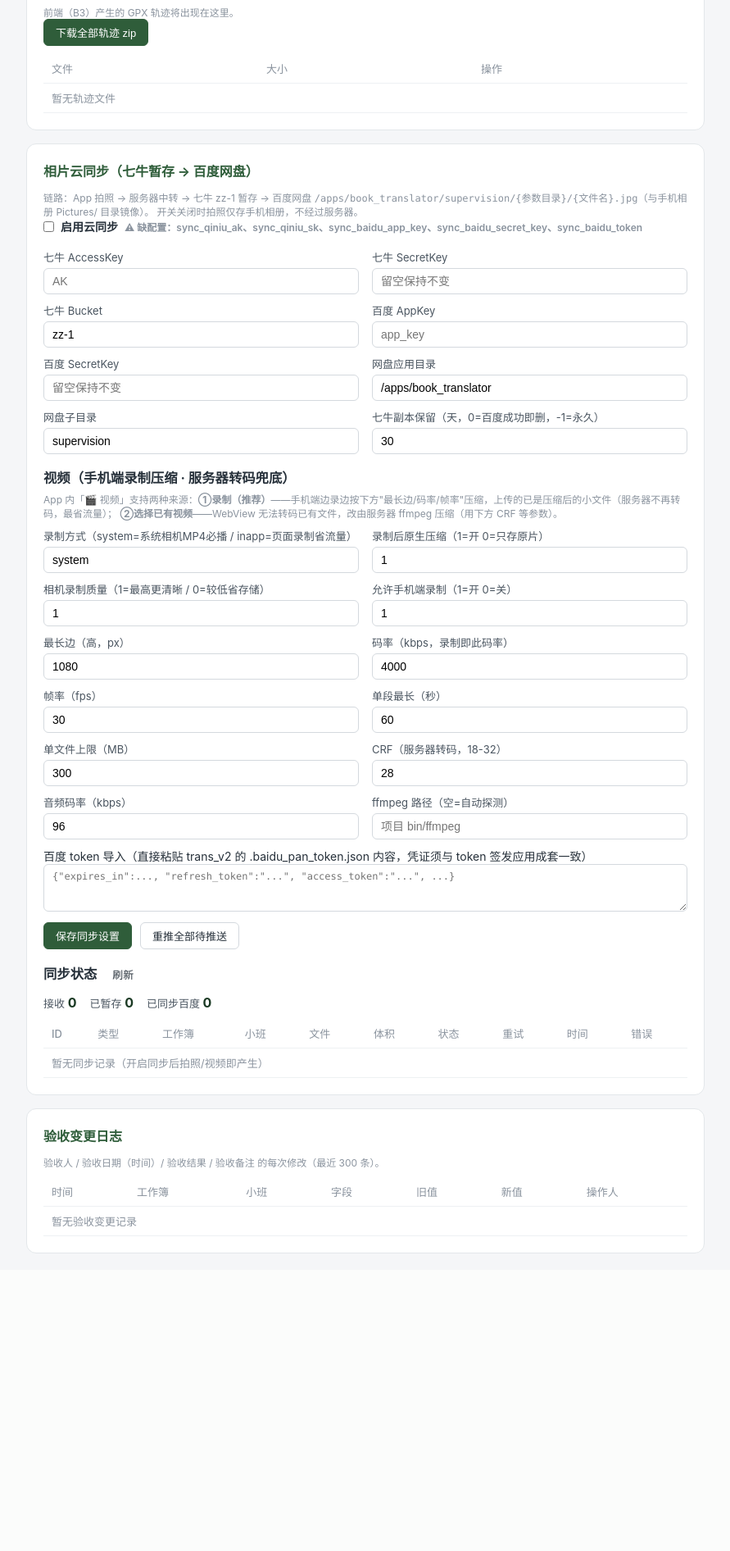
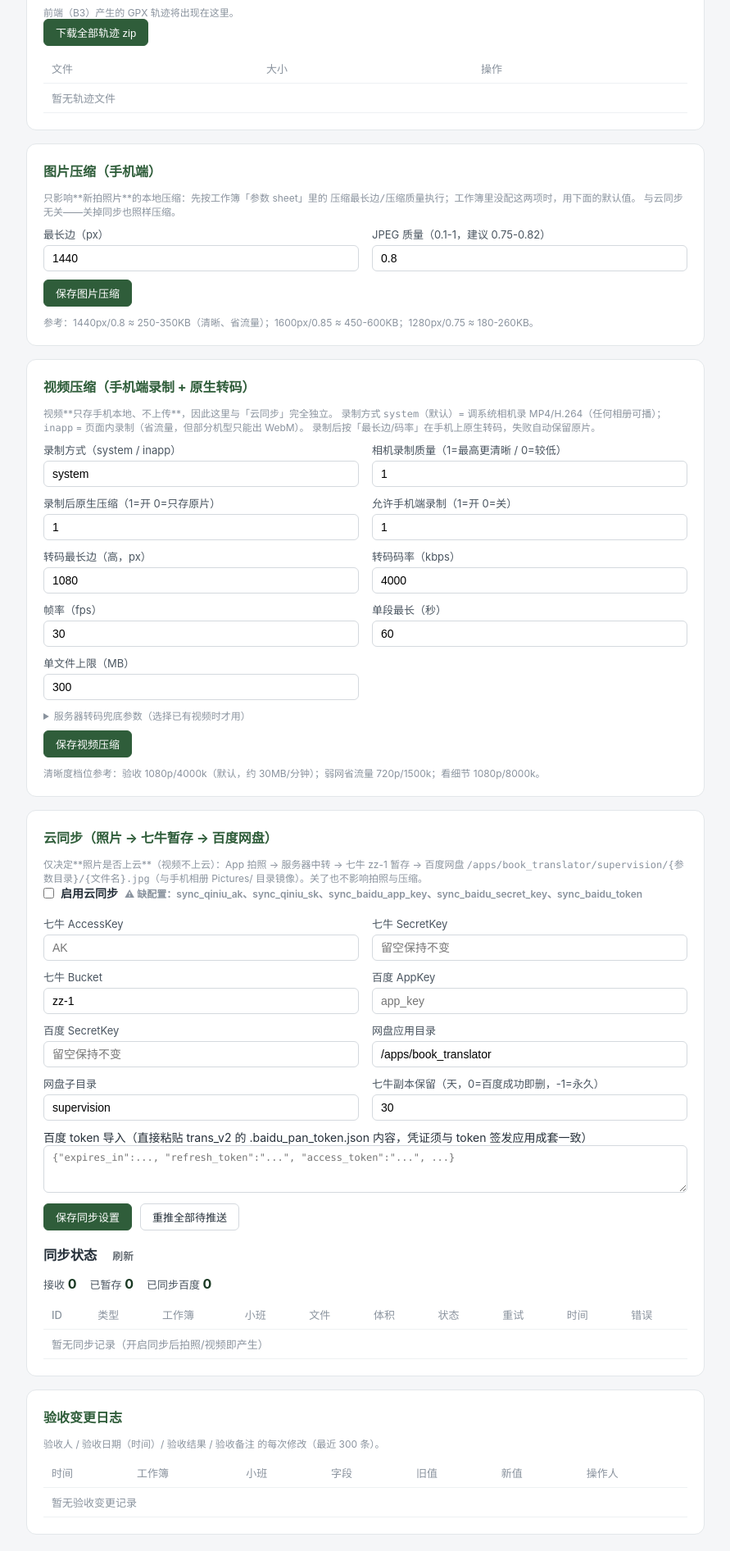
Before and after one commit to sux789/hqz-supervision, a Flask app: page /admin in a window 1280 px wide. Shown: the part 348-2240 px from the top of the page at 82% size, without its empty margins (194-1085 px from the left). Before the commit the page ends 1877 px from the top, so only its background shows below. Run offline with Flask 3, Linux system fonts and the light colour scheme; the visitor is signed in with stand-in values (Sample User, id 1); data comes from the database, SQL or seed files in the repository; data that the repository does not hold is empty.

Commit message:
v0.16 压缩与同步解耦（C10）：后台拆三块各自保存——图片压缩（新增服务器级默认 photo_max_side/photo_quality，优先级 参数sheet→后台默认→内置兜底）/ 视频压缩（录制方式·质量·转码·分辨率·码率·帧率·时长）/ 云同步（照片上云）；新增 /api/compress/params（photo+video），旧 /api/video/params 兼容保留；详情页显示生效压缩参数

```diff
--- a/main.py
+++ b/main.py
@@ -97,7 +97,7 @@ def init_db():
             'INSERT INTO users VALUES(?,?,?)',
             ('雷华雄', hashlib.sha256('lhx123'.encode()).hexdigest(), 'admin'))
     # settings 非密钥默认值预置（真实 AK/SK / 百度凭证由一次性脚本写入，不进代码）
-    for k, v in {**sync_cloud.SYNC_DEFAULTS, **sync_cloud.VIDEO_DEFAULTS}.items():
+    for k, v in {**sync_cloud.SYNC_DEFAULTS, **sync_cloud.VIDEO_DEFAULTS, **sync_cloud.PHOTO_DEFAULTS}.items():
         con.execute('INSERT OR IGNORE INTO settings(key, value) VALUES(?,?)', (k, v))
     con.commit()
     con.close()
@@ -602,27 +602,57 @@ def _process_video(pid: int, skip_compress: bool = False) -> None:
         con.close()
 
 
+def _num(d, k, default, cast=float):
+    try:
+        return cast(d.get(k) or default)
+    except (ValueError, TypeError):
+        return default
+
+
+def _video_params(s: dict) -> dict:
+    return {
+        'rec': s.get('video_phone_rec', '1'),
+        'rec_mode': (s.get('video_rec_mode') or 'system'),
+        'transcode': (s.get('video_transcode') or '1'),
+        'cam_quality': _num(s, 'video_cam_quality', 1, int),
+        'max_height': _num(s, 'video_max_height', 1080, int),
+        'bitrate_k': _num(s, 'video_maxrate_k', 4000, int),
+        'fps': _num(s, 'video_fps', 30, int),
+        'max_seconds': _num(s, 'video_max_seconds', 60, int),
+        'max_mb': _num(s, 'video_max_mb', 300, int),
+    }
+
+
+def _photo_params(s: dict) -> dict:
+    """图片压缩服务器级默认（工作簿参数 sheet 优先于这里）。"""
+    return {
+        'max_side': _num(s, 'photo_max_side', 1440, int),
+        'quality': round(min(1.0, max(0.1, _num(s, 'photo_quality', 0.8))), 3),
+    }
+
+
+@bp.route('/api/compress/params', methods=['GET'])
+@login_required
+def api_compress_params():
+    """压缩参数（只读）：photo=图片压缩默认，video=视频录制/转码参数。
+
+    与「同步」彻底解耦：压缩在手机端/本地完成，是否上云由 sync_enabled 决定。
+    """
+    con = db()
+    try:
+        s = sync_cloud.get_settings(con)
+        return jsonify(photo=_photo_params(s), video=_video_params(s))
+    finally:
+        con.close()
+
+
 @bp.route('/api/video/params', methods=['GET'])
 @login_required
 def api_video_params():
-    """手机端录制压缩参数（只读，供前端 MediaRecorder 使用）。"""
+    """手机端录制压缩参数（保留旧端点以兼容旧包；等价于 /api/compress/params 的 video 部分）。"""
     con = db()
     try:
-        s = sync_cloud.get_settings(con)
-        def _i(k, d):
-            try:
-                return int(s.get(k) or d)
-            except ValueError:
-                return d
-        return jsonify(rec=s.get('video_phone_rec', '1'),
-                       rec_mode=(s.get('video_rec_mode') or 'system'),
-                       transcode=(s.get('video_transcode') or '1'),
-                       cam_quality=_i('video_cam_quality', 1),
-                       max_height=_i('video_max_height', 720),
-                       bitrate_k=_i('video_maxrate_k', 2500),
-                       fps=_i('video_fps', 30),
-                       max_seconds=_i('video_max_seconds', 60),
-                       max_mb=_i('video_max_mb', 300))
+        return jsonify(**_video_params(sync_cloud.get_settings(con)))
     finally:
         con.close()
 
@@ -789,7 +819,8 @@ def apk_latest():
 
 # ────────────────────────── 后台：同步设置与状态（doc/007 §5/§7） ──────────────────────────
 
-_SYNC_EDITABLE = set(sync_cloud.SYNC_DEFAULTS) | set(sync_cloud.VIDEO_DEFAULTS)  # 允许后台写入的键
+_SYNC_EDITABLE = (set(sync_cloud.SYNC_DEFAULTS) | set(sync_cloud.VIDEO_DEFAULTS)
+                  | set(sync_cloud.PHOTO_DEFAULTS))  # 允许后台写入的键（压缩与同步都可改）
 _SYNC_SECRET = sync_cloud.SECRET_KEYS
 
 
--- a/static/admin.js
+++ b/static/admin.js
@@ -126,6 +126,8 @@ async function loadSyncSettings() {
   $('#syncKeepDays').value = s.sync_keep_days != null ? s.sync_keep_days : '30';
   $('#syncReady').textContent = data.ready
     ? '✓ 配置齐全' : '⚠ 缺配置：' + data.missing.join('、');
+  $('#pMaxSide').value = s.photo_max_side ?? '1440';
+  $('#pQuality').value = s.photo_quality ?? '0.8';
   $('#vPhoneRec').value = s.video_phone_rec ?? '1';
   $('#vRecMode').value = s.video_rec_mode ?? 'system';
   $('#vTranscode').value = s.video_transcode ?? '1';
@@ -174,8 +176,42 @@ async function loadSyncStatus() {
   }
 }
 
+/* 统一的设置保存（v0.16：图片压缩 / 视频压缩 / 云同步 三块各自保存） */
+async function saveSettings(settings, msgEl) {
+  if (msgEl) msgEl.textContent = '';
+  try {
+    await api('/admin/api/sync/settings', {
+      method: 'POST', headers: { 'Content-Type': 'application/json' },
+      body: JSON.stringify({ settings }),
+    });
+    toast('已保存');
+    await loadSyncSettings();
+  } catch (err) {
+    if (msgEl) msgEl.textContent = err.message; else toast(err.message, true);
+  }
+}
+
+$('#btnPhotoSave').addEventListener('click', () => saveSettings({
+  photo_max_side: $('#pMaxSide').value,
+  photo_quality: $('#pQuality').value,
+}, $('#photoMsg')));
+
+$('#btnVideoSave').addEventListener('click', () => saveSettings({
+  video_rec_mode: $('#vRecMode').value,
+  video_cam_quality: $('#vCamQ').value,
+  video_transcode: $('#vTranscode').value,
+  video_phone_rec: $('#vPhoneRec').value,
+  video_max_height: $('#vMaxHeight').value,
+  video_maxrate_k: $('#vMaxrate').value,
+  video_fps: $('#vFps').value,
+  video_max_seconds: $('#vMaxSec').value,
+  video_max_mb: $('#vMaxMb').value,
+  video_crf: $('#vCrf').value,
+  video_audio_k: $('#vAudio').value,
+  video_ffmpeg: $('#vFfmpeg').value,
+}, $('#videoMsg')));
+
 $('#btnSyncSave').addEventListener('click', async () => {
-  $('#syncMsg').textContent = '';
   const settings = {
     sync_enabled: $('#syncEnabled').checked ? '1' : '0',
     sync_qiniu_ak: $('#syncQiniuAk').value,
@@ -186,23 +222,12 @@ $('#btnSyncSave').addEventListener('click', async () => {
     sync_baidu_app_dir: $('#syncBaiduAppDir').value,
     sync_baidu_prefix: $('#syncBaiduPrefix').value,
     sync_keep_days: $('#syncKeepDays').value,
-    video_phone_rec: $('#vPhoneRec').value,
-    video_rec_mode: $('#vRecMode').value,
-    video_transcode: $('#vTranscode').value,
-    video_cam_quality: $('#vCamQ').value,
-    video_max_height: $('#vMaxHeight').value,
-    video_fps: $('#vFps').value,
-    video_max_seconds: $('#vMaxSec').value,
-    video_crf: $('#vCrf').value,
-    video_maxrate_k: $('#vMaxrate').value,
-    video_audio_k: $('#vAudio').value,
-    video_max_mb: $('#vMaxMb').value,
-    video_ffmpeg: $('#vFfmpeg').value,
   };
   const tok = $('#syncBaiduToken').value.trim();
   if (tok) settings.sync_baidu_token = tok;
+  $('#syncMsg').textContent = '';
   try {
-    const r = await api('/admin/api/sync/settings', {
+    await api('/admin/api/sync/settings', {
       method: 'POST', headers: { 'Content-Type': 'application/json' },
       body: JSON.stringify({ settings }),
     });
--- a/templates/admin.html
+++ b/templates/admin.html
@@ -40,10 +40,62 @@
     </section>
 
     <section class="card">
-      <h2>相片云同步（七牛暂存 → 百度网盘）</h2>
+      <h2>图片压缩（手机端）</h2>
       <p class="muted">
-        链路：App 拍照 → 服务器中转 → 七牛 zz-1 暂存 → 百度网盘 <span id="syncPath" class="mono"></span>（与手机相册 Pictures/ 目录镜像）。
-        开关关闭时拍照仅存手机相册，不经过服务器。
+        只影响**新拍照片**的本地压缩：先按工作簿「参数 sheet」里的
+        <span class="mono">压缩最长边/压缩质量</span>执行；工作簿里没配这两项时，用下面的默认值。
+        与云同步无关——关掉同步也照样压缩。
+      </p>
+      <div class="sync-grid">
+        <label>最长边（px）<input id="pMaxSide" type="number" placeholder="1440"></label>
+        <label>JPEG 质量（0.1-1，建议 0.75-0.82）<input id="pQuality" type="number" step="0.01" placeholder="0.8"></label>
+      </div>
+      <div class="btnrow">
+        <button id="btnPhotoSave" class="btn primary">保存图片压缩</button>
+        <span id="photoMsg" class="err"></span>
+      </div>
+      <p class="muted">参考：1440px/0.8 ≈ 250-350KB（清晰、省流量）；1600px/0.85 ≈ 450-600KB；1280px/0.75 ≈ 180-260KB。</p>
+    </section>
+
+    <section class="card">
+      <h2>视频压缩（手机端录制 + 原生转码）</h2>
+      <p class="muted">
+        视频**只存手机本地、不上传**，因此这里与「云同步」完全独立。
+        录制方式 <span class="mono">system</span>（默认）= 调系统相机录 MP4/H.264（任何相册可播）；
+        <span class="mono">inapp</span> = 页面内录制（省流量，但部分机型只能出 WebM）。
+        录制后按「最长边/码率」在手机上原生转码，失败自动保留原片。
+      </p>
+      <div class="sync-grid">
+        <label>录制方式（system / inapp）<input id="vRecMode" placeholder="system"></label>
+        <label>相机录制质量（1=最高更清晰 / 0=较低）<input id="vCamQ" placeholder="1"></label>
+        <label>录制后原生压缩（1=开 0=只存原片）<input id="vTranscode" placeholder="1"></label>
+        <label>允许手机端录制（1=开 0=关）<input id="vPhoneRec" placeholder="1"></label>
+        <label>转码最长边（高，px）<input id="vMaxHeight" type="number" placeholder="1080"></label>
+        <label>转码码率（kbps）<input id="vMaxrate" type="number" placeholder="4000"></label>
+        <label>帧率（fps）<input id="vFps" type="number" placeholder="30"></label>
+        <label>单段最长（秒）<input id="vMaxSec" type="number" placeholder="60"></label>
+        <label>单文件上限（MB）<input id="vMaxMb" type="number" placeholder="300"></label>
+      </div>
+      <details style="margin:6px 0 4px;">
+        <summary class="muted" style="cursor:pointer;">服务器转码兜底参数（选择已有视频时才用）</summary>
+        <div class="sync-grid">
+          <label>CRF（18-32，越大越小）<input id="vCrf" type="number" placeholder="28"></label>
+          <label>音频码率（kbps）<input id="vAudio" type="number" placeholder="96"></label>
+          <label>ffmpeg 路径（空=自动探测）<input id="vFfmpeg" placeholder="项目 bin/ffmpeg"></label>
+        </div>
+      </details>
+      <div class="btnrow">
+        <button id="btnVideoSave" class="btn primary">保存视频压缩</button>
+        <span id="videoMsg" class="err"></span>
+      </div>
+      <p class="muted">清晰度档位参考：验收 1080p/4000k（默认，约 30MB/分钟）；弱网省流量 720p/1500k；看细节 1080p/8000k。</p>
+    </section>
+
+    <section class="card">
+      <h2>云同步（照片 → 七牛暂存 → 百度网盘）</h2>
+      <p class="muted">
+        仅决定**照片是否上云**（视频不上云）：App 拍照 → 服务器中转 → 七牛 zz-1 暂存 → 百度网盘
+        <span id="syncPath" class="mono"></span>（与手机相册 Pictures/ 目录镜像）。关了也不影响拍照与压缩。
       </p>
       <label style="display:inline-flex;align-items:center;gap:8px;font-weight:600;margin-bottom:8px;">
         <input type="checkbox" id="syncEnabled"> 启用云同步
@@ -58,25 +110,6 @@
         <label>网盘应用目录<input id="syncBaiduAppDir" placeholder="/apps/...（由百度应用固定）"></label>
         <label>网盘子目录<input id="syncBaiduPrefix" placeholder="supervision"></label>
         <label>七牛副本保留（天，0=百度成功即删，-1=永久）<input id="syncKeepDays" type="number"></label>
-      </div>
-      <h3 style="margin:16px 0 6px;">视频（手机端录制压缩 · 服务器转码兜底）</h3>
-      <p class="muted">
-        App 内「🎬 视频」支持两种来源：<b>①录制（推荐）</b>——手机端边录边按下方"最长边/码率/帧率"压缩，上传的已是压缩后的小文件（服务器不再转码，最省流量）；
-        <b>②选择已有视频</b>——WebView 无法转码已有文件，改由服务器 ffmpeg 压缩（用下方 CRF 等参数）。
-      </p>
-      <div class="sync-grid">
-        <label>录制方式（system=系统相机MP4必播 / inapp=页面录制省流量）<input id="vRecMode" placeholder="system"></label>
-        <label>录制后原生压缩（1=开 0=只存原片）<input id="vTranscode" placeholder="1"></label>
-        <label>相机录制质量（1=最高更清晰 / 0=较低省存储）<input id="vCamQ" placeholder="1"></label>
-        <label>允许手机端录制（1=开 0=关）<input id="vPhoneRec" placeholder="1"></label>
-        <label>最长边（高，px）<input id="vMaxHeight" type="number" placeholder="720"></label>
-        <label>码率（kbps，录制即此码率）<input id="vMaxrate" type="number" placeholder="2500"></label>
-        <label>帧率（fps）<input id="vFps" type="number" placeholder="30"></label>
-        <label>单段最长（秒）<input id="vMaxSec" type="number" placeholder="60"></label>
-        <label>单文件上限（MB）<input id="vMaxMb" type="number" placeholder="300"></label>
-        <label>CRF（服务器转码，18-32）<input id="vCrf" type="number" placeholder="28"></label>
-        <label>音频码率（kbps）<input id="vAudio" type="number" placeholder="96"></label>
-        <label>ffmpeg 路径（空=自动探测）<input id="vFfmpeg" placeholder="项目 bin/ffmpeg"></label>
       </div>
       <label>百度 token 导入（直接粘贴 trans_v2 的 .baidu_pan_token.json 内容，凭证须与 token 签发应用成套一致）</label>
       <textarea id="syncBaiduToken" rows="3" placeholder='{"expires_in":..., "refresh_token":"...", "access_token":"...", ...}'></textarea>
@@ -105,6 +138,6 @@
 
   <div id="toast" class="toast hidden"></div>
   <script>window.SUP_BASE = {{ request.script_root | tojson }};</script>
-  <script src="{{ url_for('static', filename='admin.js') }}?v=0.15.1"></script>
+  <script src="{{ url_for('static', filename='admin.js') }}?v=0.16"></script>
 </body>
 </html>
--- a/templates/index.html
+++ b/templates/index.html
@@ -100,6 +100,6 @@
   <script src="{{ url_for('static', filename='vendor/jsuites.min.js') }}"></script>
   <script src="{{ url_for('static', filename='vendor/jspreadsheet.min.js') }}"></script>
   <!-- ?v= 版本号熔断：静态 JS 更新后 WebView/浏览器强制拉新（曾致 APK 端验收联动代码不生效） -->
-  <script src="{{ url_for('static', filename='app.js') }}?v=0.15.1"></script>
+  <script src="{{ url_for('static', filename='app.js') }}?v=0.16"></script>
 </body>
 </html>
```
Also changed, not shown: CONSTRAINTS.md (+1 -0 lines), STATE.md (+3 -2 lines), doc/001-参数sheet配置规范.md (+2 -2 lines), static/app.js (+20 -5 lines), sync_cloud.py (+7 -0 lines), .workbuddy/memory/2026-09-13.md.
